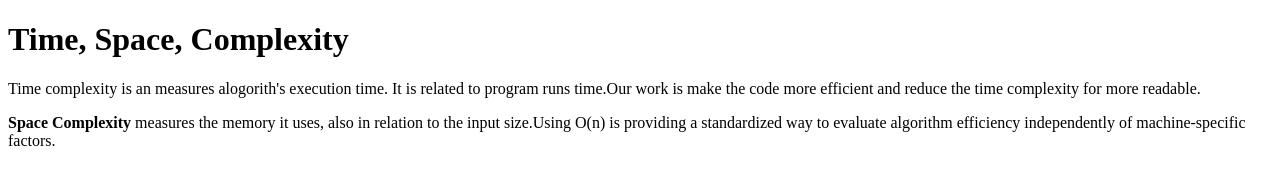
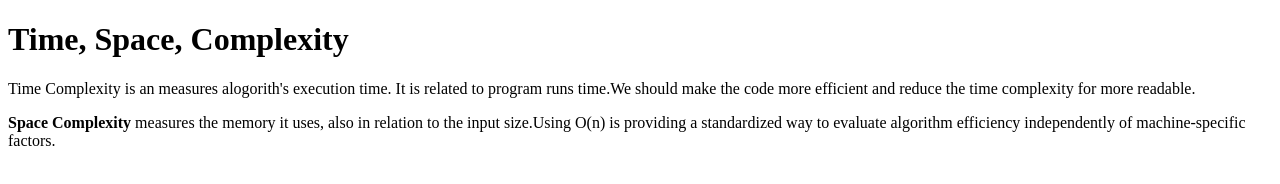
Before and after one commit to acciojob/time-and-space-complexity-gautamsiddharth09, a website: page main.html in a window 1280 px wide. Drawn offline with Linux system fonts and the light colour scheme.

Commit message:
created a submission

```diff
--- a/main.html
+++ b/main.html
@@ -11,8 +11,8 @@
 	<h1>Time, Space, Complexity</h1>
 
 	<p>
-		Time complexity is an measures alogorith's execution time.
-		It is related to program runs time.Our work is make the code more
+		Time Complexity is an measures alogorith's execution time.
+		It is related to program runs time.We should  make the code more
 		efficient and reduce the time complexity for more readable.
 	</p>
 
```
